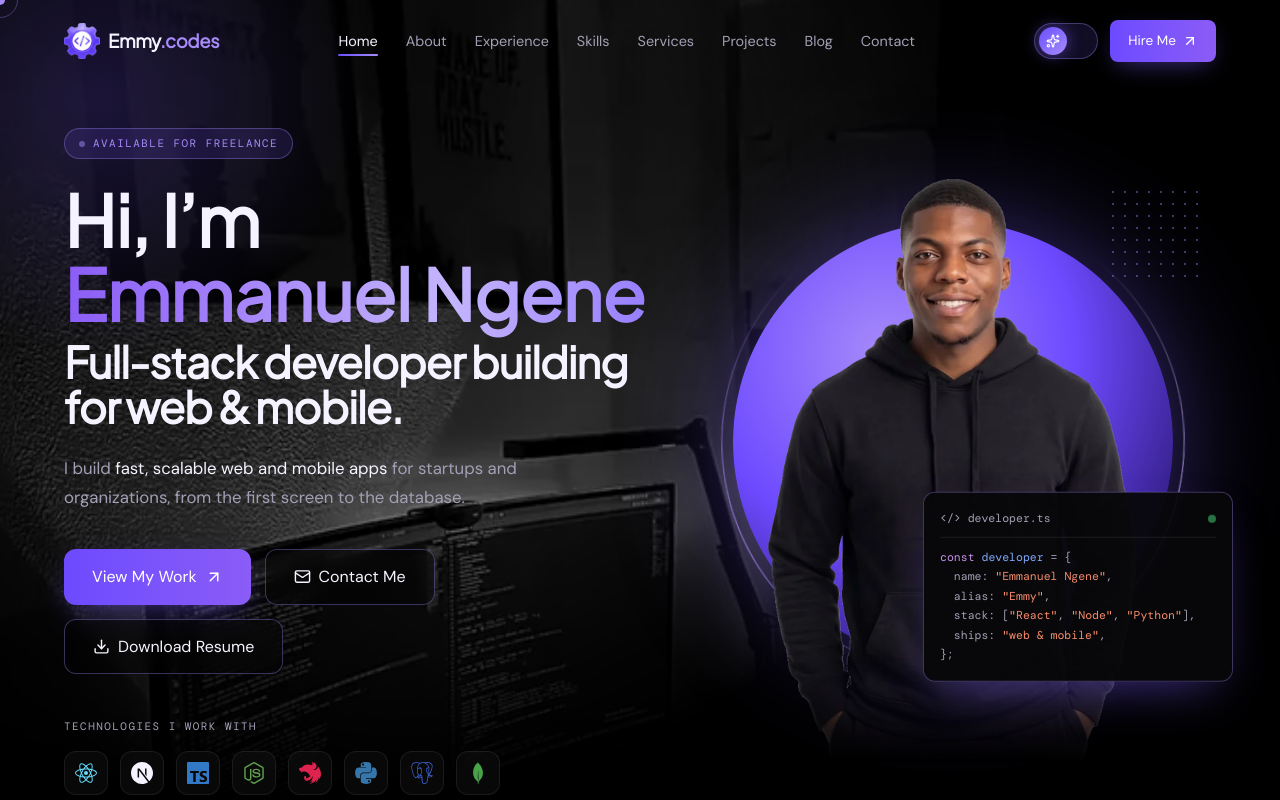
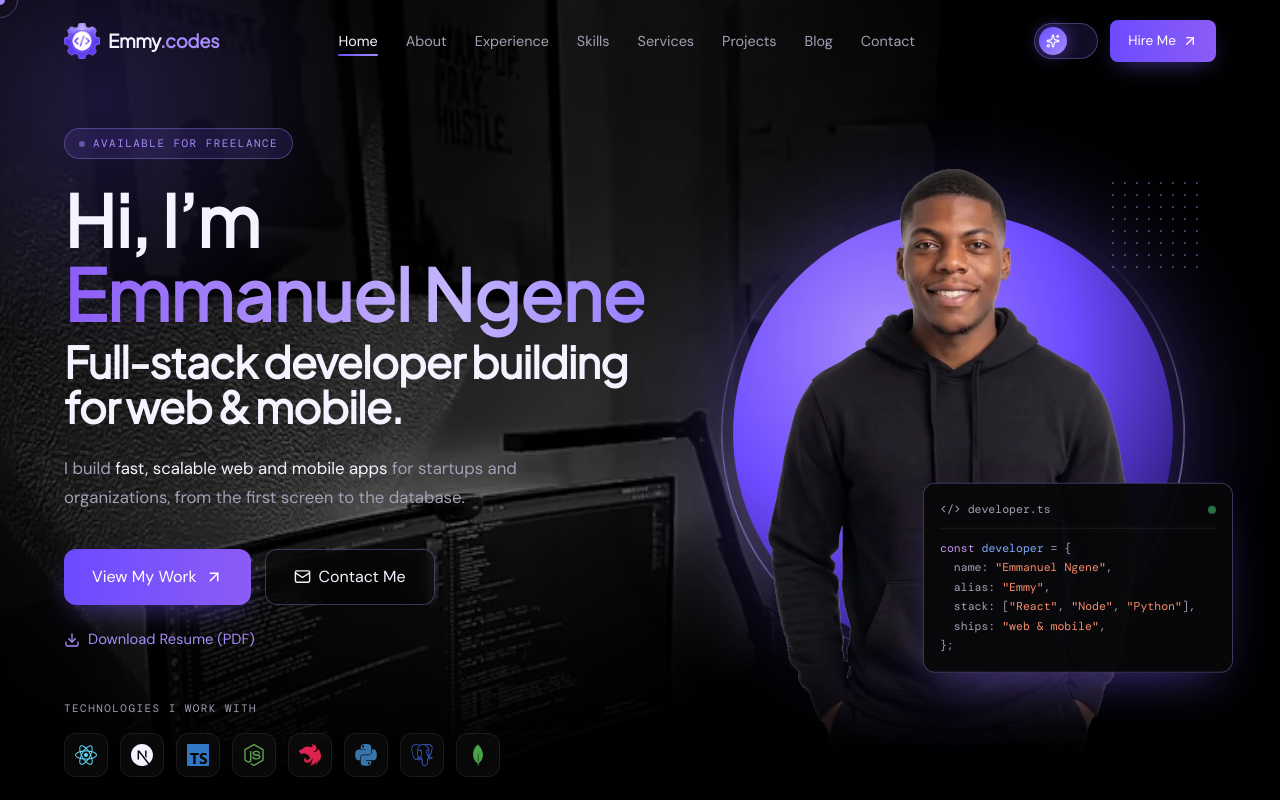
Before and after one commit to Emmy-py/emmanuelngene, a React (Vite) app: page / in a window 1280 px wide. Shown: the top 800 px of the page. Built offline with nearby package versions, Linux system fonts and the light colour scheme.

Commit message:
Show the resume download as a link under the hero buttons
Three buttons wrapped onto a second row at laptop widths; a secondary
link keeps View My Work and Contact Me on one row at every size.

```diff
--- a/src/components/Hero.jsx
+++ b/src/components/Hero.jsx
@@ -73,7 +73,7 @@ export default function Hero() {
             startups and organizations, from the first screen to the database.
           </p>
 
-          <div className="mb-11 flex animate-[blurIn_0.6s_0.32s_ease-out_both] flex-wrap gap-3.5 max-sm:flex-col">
+          <div className="mb-5 flex animate-[blurIn_0.6s_0.32s_ease-out_both] flex-wrap gap-3.5 max-sm:flex-col">
             <a
               href="#projects"
               className="group relative inline-flex items-center justify-center gap-2 overflow-hidden rounded-xl bg-gradient-to-r from-accent-2 to-[var(--grad-a)] px-7 py-3.5 font-medium text-on-accent no-underline shadow-[0_12px_32px_-10px_var(--glow)] transition-[transform,box-shadow] duration-200 before:absolute before:inset-0 before:-translate-x-full before:bg-[linear-gradient(110deg,transparent_30%,rgba(255,255,255,0.35)_50%,transparent_70%)] before:transition-transform before:duration-700 hover:-translate-y-0.5 hover:shadow-[0_16px_40px_-8px_var(--glow)] hover:before:translate-x-full"
@@ -88,15 +88,16 @@ export default function Hero() {
               <Mail size={17} aria-hidden="true" />
               Contact Me
             </a>
-            <a
-              href="/emmanuel-ngene-resume.pdf"
-              download="Emmanuel-Ngene-Resume.pdf"
-              className="group inline-flex items-center justify-center gap-2 rounded-xl border border-border-accent bg-bg/40 px-7 py-3.5 font-medium text-fg no-underline backdrop-blur-sm transition-[transform,border-color,background] duration-200 hover:-translate-y-0.5 hover:border-accent hover:bg-accent-muted"
-            >
-              <Download size={17} aria-hidden="true" className="transition-transform duration-200 group-hover:translate-y-0.5" />
-              Download Resume
-            </a>
           </div>
+          {/* A secondary link rather than a third button, so the two main actions stay on one row. */}
+          <a
+            href="/emmanuel-ngene-resume.pdf"
+            download="Emmanuel-Ngene-Resume.pdf"
+            className="group mb-11 inline-flex animate-[blurIn_0.6s_0.36s_ease-out_both] items-center gap-2 py-1 text-[0.92rem] font-medium text-accent no-underline underline-offset-4 hover:underline max-sm:flex max-sm:justify-center"
+          >
+            <Download size={16} aria-hidden="true" className="transition-transform duration-200 group-hover:translate-y-0.5" />
+            Download Resume (PDF)
+          </a>
 
           <p className="mb-4 animate-[blurIn_0.6s_0.4s_ease-out_both] font-mono text-[0.68rem] tracking-[0.14em] text-fg2 uppercase">
             Technologies I work with
```
